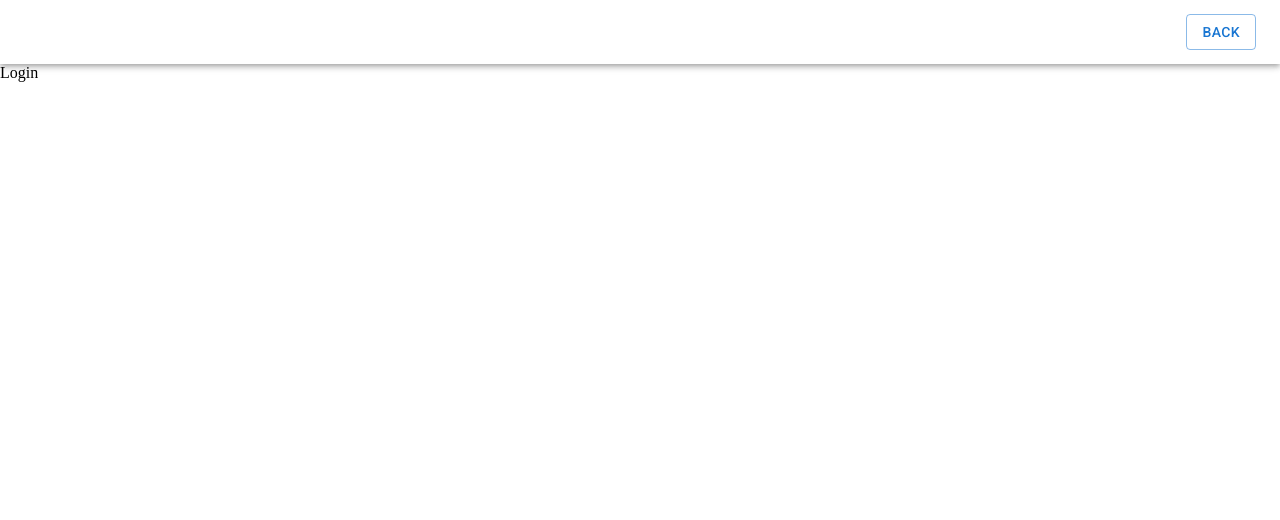
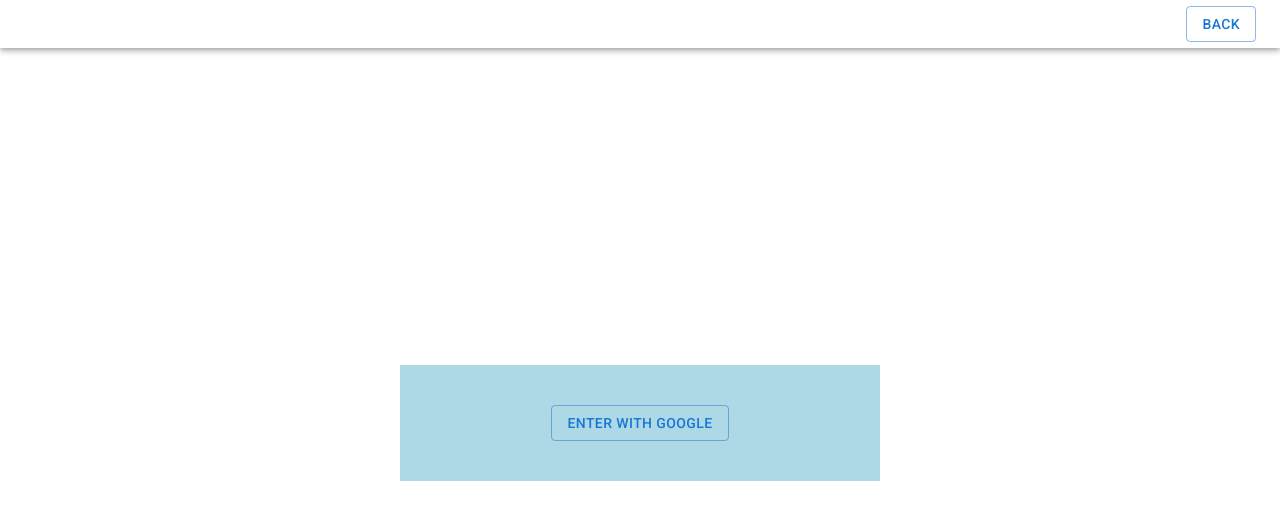
Before and after one commit to Olga-Vretto/pet-project_chat, a React (Create React App) app: page /login in a window 1280 px wide. Shown: the top 520 px of the page. Built offline with nearby package versions, Linux system fonts and the light colour scheme.

Commit message:
feature/login

```diff
--- a/src/components/Login/Login.js
+++ b/src/components/Login/Login.js
@@ -1,9 +1,28 @@
-import React from 'react'
+import { Box, Button, Container, Grid } from '@mui/material';
+import React from 'react';
 
 const Login = () => {
   return (
-    <div>Login</div>
-  )
-}
+    <Container>
+      <Grid
+        container
+        style={{ height: window.innerHeight - 50 }}
+        alignItems={'center'}
+        justifyContent={'center'}
+      >
+        <Grid
+          style={{ width: 480, background: 'lightblue' }}
+          container
+          alignItems={'center'}
+          direction={'column'}
+        >
+          <Box p={5}>
+            <Button variant={'outlined'}>Enter with Google</Button>
+          </Box>
+        </Grid>
+      </Grid>
+    </Container>
+  );
+};
 
-export default Login
+export default Login;
--- a/src/components/Navbar/Navbar.js
+++ b/src/components/Navbar/Navbar.js
@@ -1,16 +1,20 @@
 import { AppBar, Box, Button, Toolbar } from '@mui/material';
 import React from 'react';
+import { NavLink } from 'react-router-dom';
+import { LOGIN_ROUTE } from '../../constants/consts';
 
 const Navbar = () => {
   const user = false;
   return (
     <AppBar color={'transparent'} position='static'>
-      <Toolbar>
+      <Toolbar variant={'dense'}>
         <Box sx={{ flexGrow: 1 }} />
         {user ? (
           <Button variant={'outlined'}>Login</Button>
         ) : (
-          <Button variant={'outlined'}>Back</Button>
+          <NavLink to={LOGIN_ROUTE}>
+            <Button variant={'outlined'}>Back</Button>
+          </NavLink>
         )}
       </Toolbar>
     </AppBar>
```
